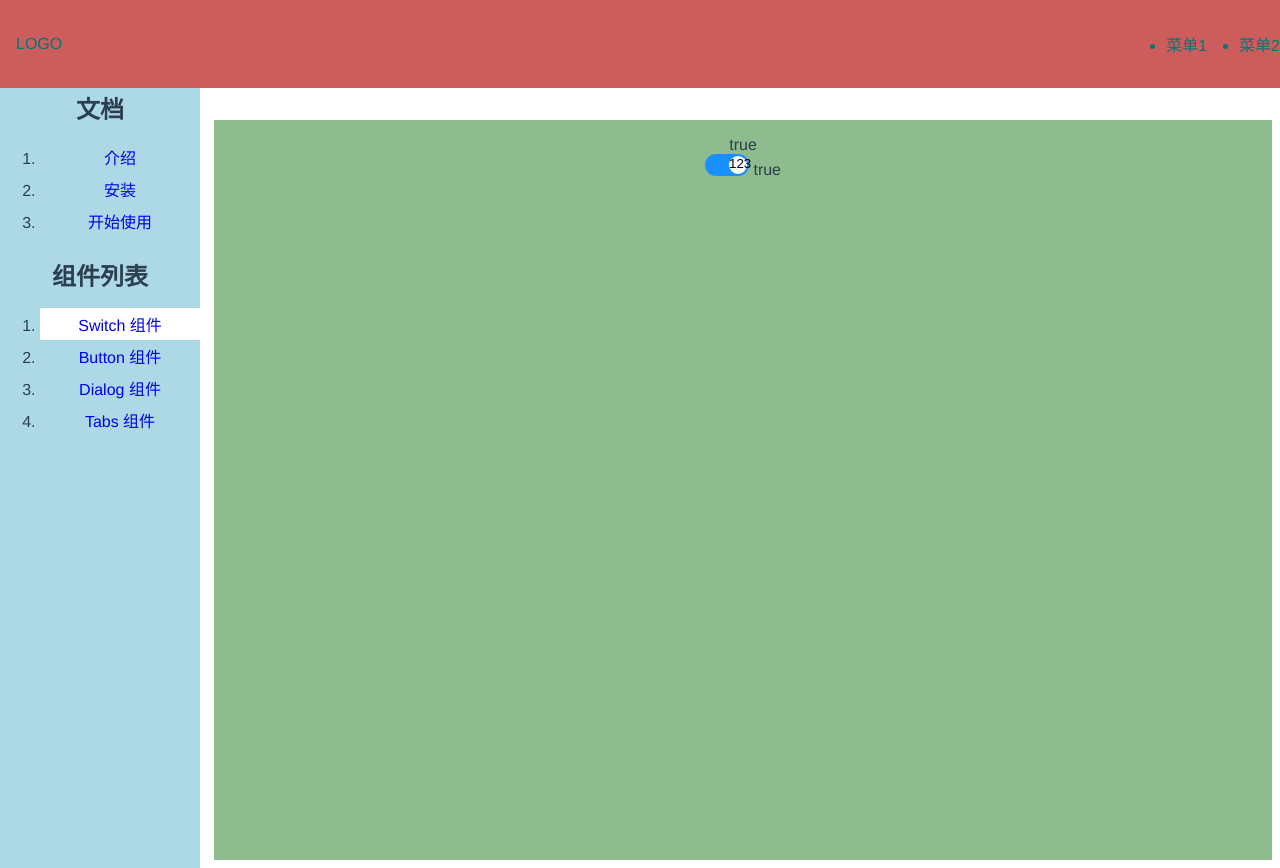
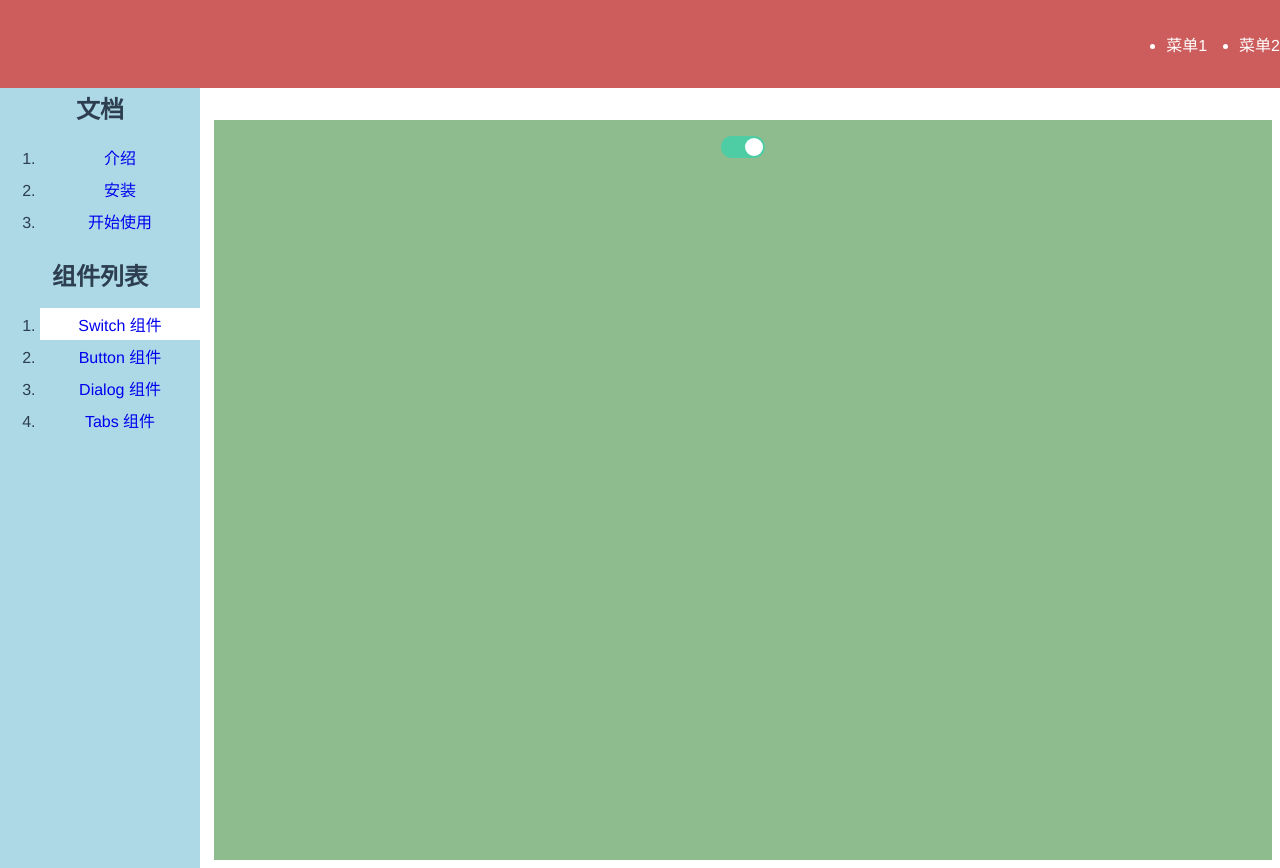
Before and after one commit to cqhaisenbao/guoguo-ui, a Vue app: page /#/doc/switch in a window 1280 px wide. Built offline with nearby package versions, Linux system fonts and the light colour scheme; the HTML template or start-up script is replaced by a standard one.

Commit message:
创建Button组件

```diff
--- a/index.html
+++ b/index.html
@@ -4,6 +4,7 @@
   <meta charset="UTF-8">
   <meta name="viewport" content="width=device-width, initial-scale=1.0">
   <title>Vite App</title>
+  <script src="//at.alicdn.com/t/font_2220045_t2yw0zngv9s.js"></script>
 </head>
 <body>
   <div id="app"></div>
--- a/src/components/ButtonDemo.vue
+++ b/src/components/ButtonDemo.vue
@@ -1,9 +1,17 @@
 <template>
-    <div>button</div>
+    <div>Button示例</div>
+    <h1>示例1</h1>
+    <div>
+        <Button>你好</Button>
+    </div>
 </template>
 
 <script lang="ts">
+    import Button from '../lib/Button.vue';
 
+    export default {
+        components: {Button}
+    };
 </script>
 
 <style lang="scss" scoped>
--- a/src/components/SwitchDemo.vue
+++ b/src/components/SwitchDemo.vue
@@ -1,7 +1,7 @@
 <template>
     <div>
-        {{y}}
-        <Switch :value="y" @input="y=$event"/>
+        <!--Switch有个value是双向绑定的，也可以叫自动监听-->
+        <Switch v-model:value="bool"/>
     </div>
 </template>
 
@@ -12,8 +12,8 @@
     export default {
         components: {Switch},
         setup() {
-            const y = ref(true);
-            return {y};
+            const bool = ref(true);
+            return {bool};
         }
     };
 </script>
--- a/src/components/Topnav.vue
+++ b/src/components/Topnav.vue
@@ -1,6 +1,10 @@
 <template>
     <div class="topnav">
-        <div  class="logo">LOGO</div>
+        <router-link to="/" class="logo">
+            <svg class="icon">
+                <use xlink:href="#icon-king"></use>
+            </svg>
+        </router-link>
         <ul class="menu">
             <li>菜单1</li>
             <li>菜单2</li>
@@ -27,7 +31,7 @@
     $color: #007974;
     .topnav {
         background: indianred;
-        color: $color;
+        color: white;
         display: flex;
         padding: 16px;
         position: fixed;
--- a/src/index.css
+++ b/src/index.css
@@ -6,3 +6,10 @@
   color: #2c3e50;
   margin-top: 60px;
 }
+
+.icon {
+  width: 1em; height: 1em;
+  vertical-align: -0.15em;
+  fill: currentColor;
+  overflow: hidden;
+}
--- /dev/null
+++ b/src/lib/Button.vue
@@ -0,0 +1,11 @@
+<template>
+    <button><slot/></button>
+</template>
+
+<script lang="ts">
+
+</script>
+
+<style lang="scss" scoped>
+
+</style>
--- a/src/lib/Switch.vue
+++ b/src/lib/Switch.vue
@@ -1,9 +1,8 @@
 <template>
     <div>
         <button class="guoguo-switch" @click="toggle" :class="{'guoguo-checked':value}">
-            <span>123</span>
+            <span></span>
         </button>
-        {{value}}
     </div>
 </template>
 
@@ -12,11 +11,11 @@
 
     export default {
         props: {
-            value: Boolean
+            value: Boolean,
         },
         setup(props, context) {
             const toggle = () => {
-                context.emit('input', !props.value);
+                context.emit('update:value', !props.value);
             };
             return {toggle};
         }
@@ -48,7 +47,7 @@
         }
 
         &.guoguo-checked {
-            background: #1890ff;
+            background: #4ecca3;
 
             > span {
                 left: calc(100% - #{$h2} - 2px);
```
Also changed, not shown: src/assets/logo.png.
